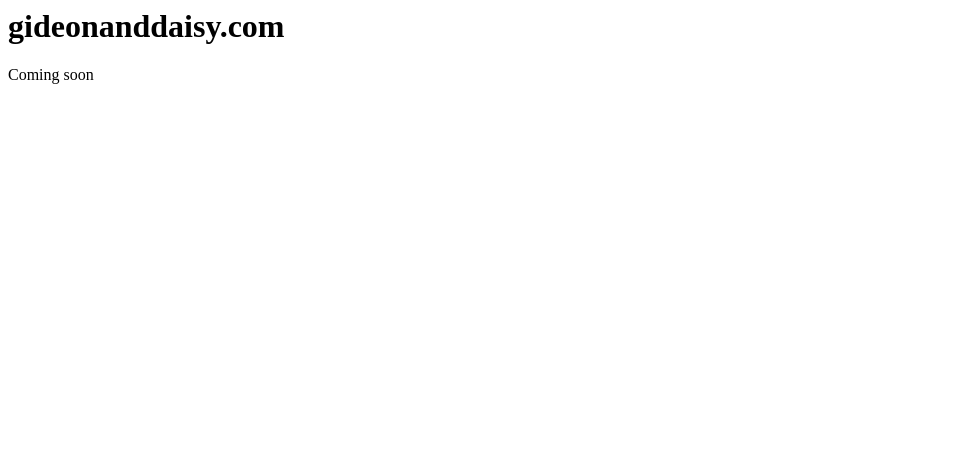
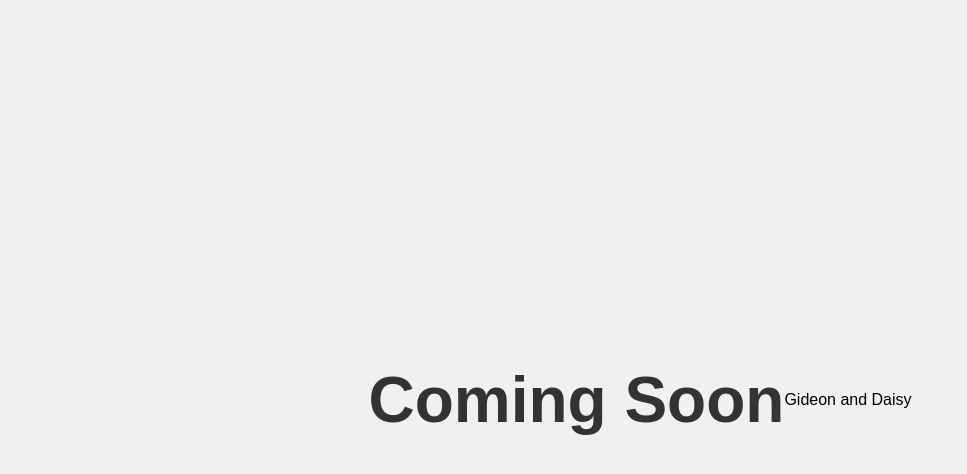
Before and after one commit to gideontong/gideonanddaisy.com, a plain HTML site: page index.html in a window 1280 px wide. Shown: the whole page, without its empty margins (0-967 px from the left). Drawn offline with Linux system fonts and the light colour scheme.

Commit message:
Update index.html

```diff
--- a/index.html
+++ b/index.html
@@ -1,9 +1,28 @@
-<html>
-  <head>
-    <title>Coming Soon</title>
-  </head>
-  <body>
-    <h1>gideonanddaisy.com</h1>
-    <p>Coming soon</p>
-  </body>
+<!DOCTYPE html>
+<html lang="en">
+<head>
+  <meta charset="UTF-8" />
+  <meta name="viewport" content="width=device-width, initial-scale=1.0" />
+  <title>Gideon and Daisy</title>
+  <style>
+    body {
+      margin: 0;
+      padding: 0;
+      height: 100vh;
+      display: flex;
+      justify-content: center;
+      align-items: center;
+      background-color: #f0f0f0;
+      font-family: Arial, sans-serif;
+    }
+    h1 {
+      font-size: 4rem;
+      color: #333;
+    }
+  </style>
+</head>
+<body>
+  <h1>Coming Soon</h1>
+  <span>Gideon and Daisy</span>
+</body>
 </html>
```
